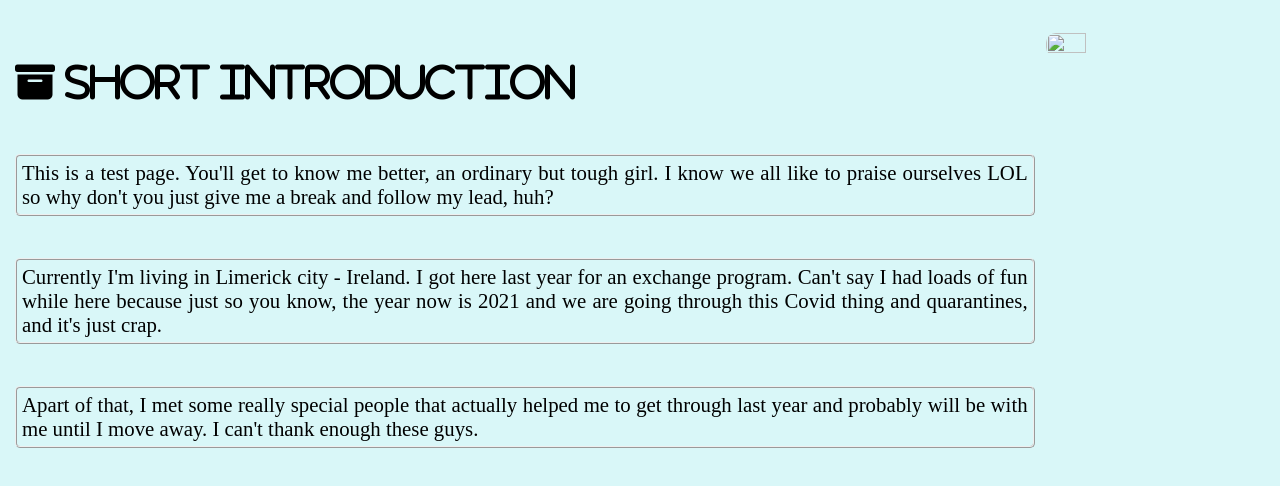
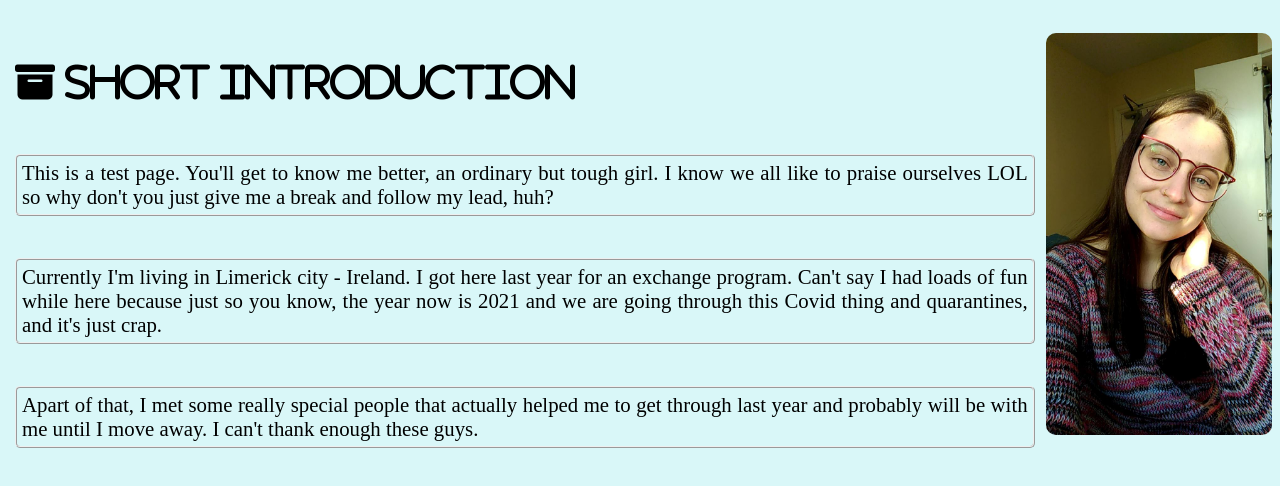
Before and after one commit to LiliCristine/LiliCristine.github.io, a plain HTML site: page index.html in a window 1280 px wide. Shown: the part 74-560 px from the top of the page. Drawn offline with Linux system fonts and the light colour scheme.

Commit message:
Update index.html

```diff
--- a/index.html
+++ b/index.html
@@ -26,7 +26,7 @@
 <div id="maxwidth">
     <h1><i class="fas fa-archive"> Short introduction </i></h1>
 
-    <img src="./images/myphoto.jpeg" class="aside">
+    <img src="myphoto.jpeg" class="aside">
 
 
     <p class="p1">This is a test page. You'll get to know me better, an ordinary but tough girl.
```
